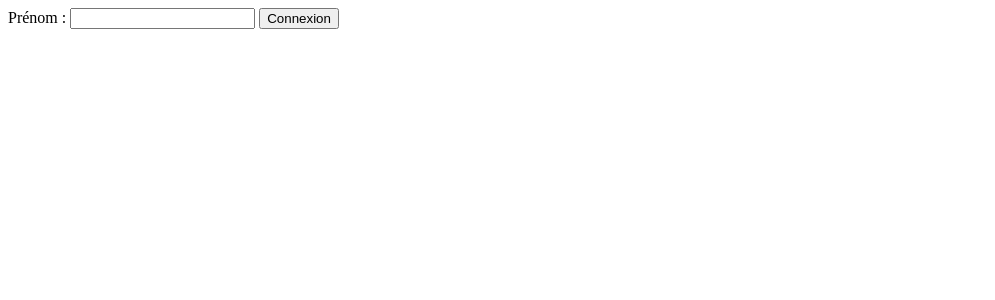
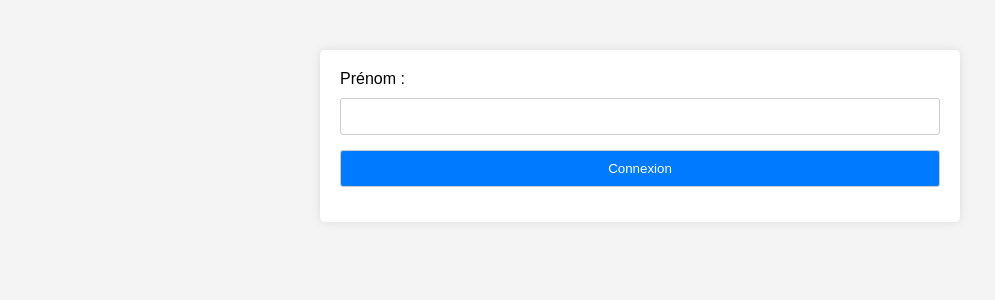
Before and after one commit to william-rauwens-oliver/runtrackPHP, a PHP site: page / in a window 1280 px wide. Shown: the top 300 px of the page, without its empty margins (0-995 px from the left). Run offline with PHP 8.4, Linux system fonts and the light colour scheme.

Commit message:
Update Job04 Finish.

```diff
--- a/jour04/Job04/index.php
+++ b/jour04/Job04/index.php
@@ -1,16 +1,68 @@
+<!DOCTYPE html>
+<html lang="fr">
+<head>
+    <meta charset="UTF-8">
+    <meta name="viewport" content="width=device-width, initial-scale=1.0">
+    <title>Formulaire de Connexion</title>
+    <style>
+        body {
+            font-family: Arial, sans-serif;
+            background-color: #f4f4f4;
+            margin: 0;
+            padding: 0;
+        }
+
+        .container {
+            max-width: 600px;
+            margin: 50px auto;
+            padding: 20px;
+            background-color: #fff;
+            border-radius: 5px;
+            box-shadow: 0 0 10px rgba(0, 0, 0, 0.1);
+        }
+
+        form {
+            display: flex;
+            flex-direction: column;
+        }
+
+        label {
+            margin-bottom: 10px;
+        }
+
+        input[type="text"], input[type="submit"] {
+            padding: 10px;
+            margin-bottom: 15px;
+            border: 1px solid #ccc;
+            border-radius: 3px;
+        }
+
+        input[type="submit"] {
+            background-color: #007bff;
+            color: #fff;
+            cursor: pointer;
+        }
+
+        input[type="submit"]:hover {
+            background-color: #0056b3;
+        }
+    </style>
+</head>
+<body>
+
+<div class="container">
+
 <?php
 if ($_SERVER["REQUEST_METHOD"] == "POST") {
     if (!empty($_POST['prenom'])) {
         $prenom = $_POST['prenom'];
         setcookie("prenom", $prenom, time() + (86400 * 30), "/");
-        header("Location: " . $_SERVER['PHP_SELF']);
-        exit();
+        echo '<script>window.location = window.location.href;</script>';
     }
 }
 
-
 if (isset($_COOKIE['prenom'])) {
-    echo "Bonjour " . $_COOKIE['prenom'] . " !";
+    echo "Bonjour " . htmlspecialchars($_COOKIE['prenom']) . " !";
     echo '<form method="post"><input type="submit" name="deco" value="Déconnexion"></form>';
 } else {
     echo '<form method="post" id="connexionForm">
@@ -22,7 +74,10 @@ if (isset($_COOKIE['prenom'])) {
 
 if (isset($_POST['deco'])) {
     setcookie("prenom", "", time() - 3600, "/");
-    header("Location: " . $_SERVER['PHP_SELF']);
-    exit();
+    echo '<script>window.location = window.location.href;</script>';
 }
 ?>
+</div>
+
+</body>
+</html>
```
